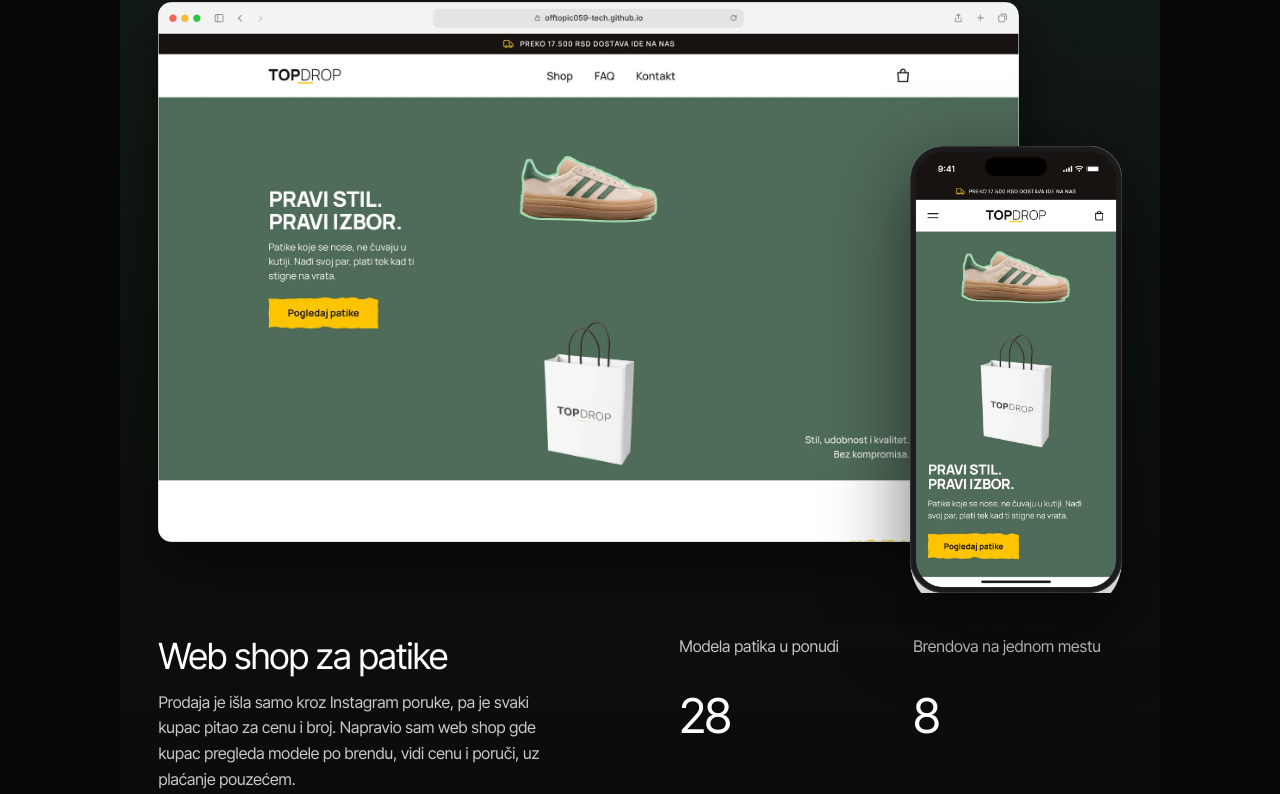
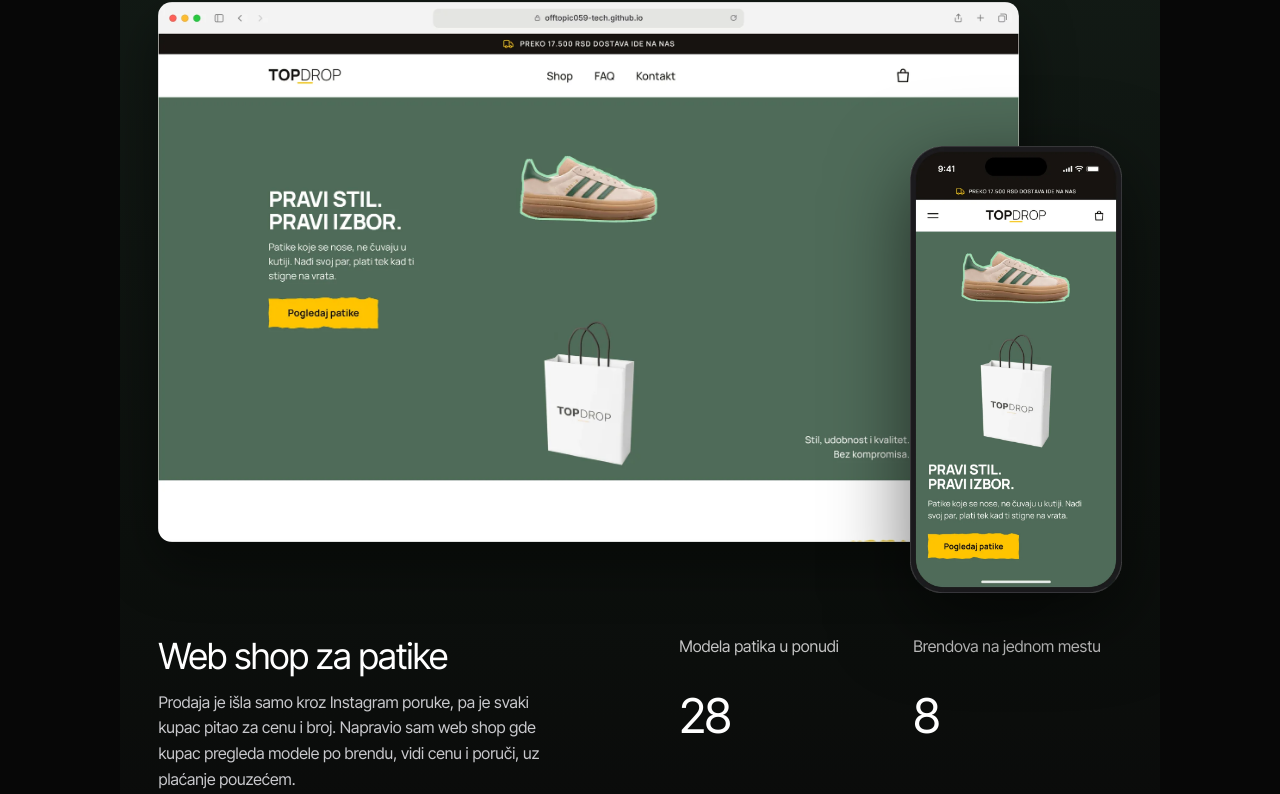
Before and after one commit to m1ladino/portfolio, a plain HTML site: page index.html in a window 1280 px wide. Shown: the part 3017-3811 px from the top of the page. Drawn offline with nearby package versions, Linux system fonts and the light colour scheme.

Commit message:
Add files via upload

```diff
--- a/index.html
+++ b/index.html
@@ -499,9 +499,9 @@
       <article data-reveal="true" style="position:relative; overflow:hidden; border-radius:32px; background:linear-gradient(180deg, #121a15 0%, #0c100d 62%, #0a0a0a 100%); padding:clamp(24px,3vw,48px);">
         <div data-m="slikaDesk" style="position:relative; padding-right:clamp(40px,8vw,110px); padding-bottom:clamp(24px,4vw,56px);">
           <img draggable="false" src="./topdrop-mockup.webp" alt="Web shop TopDrop za patike, desktop prikaz" width="2000" height="1253" loading="lazy" decoding="async" style="-webkit-touch-callout:none; -webkit-user-select:none; user-select:none; display:block; width:100%; height:auto; border-radius:14px; box-shadow:0 22px 54px rgba(0,0,0,.45);">
-          <img draggable="false" src="./topdrop-mockup-mobile.webp" alt="Web shop TopDrop na mobilnom telefonu" width="700" height="1476" loading="lazy" decoding="async" style="-webkit-touch-callout:none; -webkit-user-select:none; user-select:none; position:absolute; right:0; bottom:0; width:22%; height:auto; filter:drop-shadow(0 24px 40px rgba(0,0,0,.55));">
+          <img draggable="false" src="./topdrop-telefon.webp" alt="Web shop TopDrop na mobilnom telefonu" width="700" height="1476" loading="lazy" decoding="async" style="-webkit-touch-callout:none; -webkit-user-select:none; user-select:none; position:absolute; right:0; bottom:0; width:22%; height:auto; filter:drop-shadow(0 24px 40px rgba(0,0,0,.55));">
         </div>
-        <img draggable="false" data-m="slikaMob" src="./topdrop-mockup-mobile.webp" alt="Web shop TopDrop na mobilnom telefonu" width="700" height="1476" loading="lazy" decoding="async" style="-webkit-touch-callout:none; -webkit-user-select:none; user-select:none; display:none; width:min(100%, 320px); height:auto; margin:0 auto;">
+        <img draggable="false" data-m="slikaMob" src="./topdrop-telefon.webp" alt="Web shop TopDrop na mobilnom telefonu" width="700" height="1476" loading="lazy" decoding="async" style="-webkit-touch-callout:none; -webkit-user-select:none; user-select:none; display:none; width:min(100%, 320px); height:auto; margin:0 auto;">
         <div style="display:flex; flex-wrap:wrap; gap:clamp(24px,3vw,44px); align-items:flex-start; padding-top:clamp(28px,3.4vw,44px);">
           <div style="flex:1 1 300px; min-width:0;">
             <h3 style="margin:0 0 12px; font-size:round(clamp(24px,2.8vw,36px), 4px); font-weight:400; line-height:1.15; letter-spacing:-0.02em; color:#ffffff;">Web shop za patike</h3>
```
Also changed, not shown: topdrop-telefon.webp (added).
